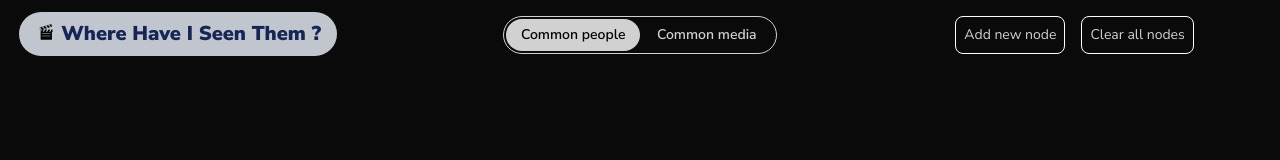
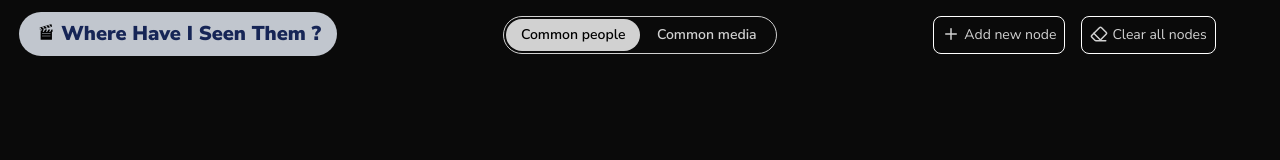
Before and after one commit to zarwaan/whist-graph, a React (Vite) app in the folder client/: page / in a window 1280 px wide. Shown: the top 160 px of the page. Built offline with nearby package versions, Linux system fonts and the light colour scheme.

Commit message:
Added more animations

```diff
--- a/client/package.json
+++ b/client/package.json
@@ -12,6 +12,7 @@
 	"dependencies": {
 		"@tailwindcss/vite": "^4.1.14",
 		"lucide-react": "^0.545.0",
+		"motion": "^12.23.24",
 		"react": "^19.1.1",
 		"react-dom": "^19.1.1",
 		"tailwindcss": "^4.1.14"
--- a/client/src/components/Node.tsx
+++ b/client/src/components/Node.tsx
@@ -1,19 +1,34 @@
 import { shapeConfig } from "@/configs/shape.config";
 import type { Node } from "@/providers/NodeProvider";
 import { Minus } from "lucide-react";
-import { useEffect, useRef, useState } from "react";
+import { useEffect } from "react";
+import { AnimatePresence, motion } from "motion/react";
+import useHover from "@/hooks/useHover";
 
 export default function Node({node, num, index, onRemove} : {node: Node, num: number, index: number, onRemove: () => void}) {
-    const ref = useRef<HTMLDivElement>(null);
-    const [isHovering, setIsHovering] = useState(false);
+    const [isHovering, ref]= useHover<HTMLDivElement>();
 
     const RemoveButton = () => {
         return (
-            <div className="w-6 aspect-square bg-red-900 aspect-square flex-center rounded-full absolute -top-3 -left-3">
-                <button className='cursor-pointer' onClick={onRemove}>
+            <motion.div className="w-6 aspect-square bg-red-900 aspect-square flex-center rounded-full
+                                    absolute -top-1 -left-1"
+                        initial={{opacity: 0}}
+                        animate={{opacity: 1}}
+                        exit={{opacity: 0}}
+                        key={`remove-${node.nodeId}`}
+            >
+                <button className='cursor-pointer' onClick={async () => {
+                    if(ref.current)
+                    {
+                        ref.current.style.scale = "0%";
+                        setTimeout(onRemove,200)
+                    }
+                    else
+                        onRemove();
+                }}>
                     <Minus size={14} strokeWidth={5.5}/>
                 </button>
-            </div>
+            </motion.div>
         )
     }
 
@@ -29,19 +44,20 @@ export default function Node({node, num, index, onRemove} : {node: Node, num: nu
     },[num])
 
     return (
-        <div className='w-[6em] absolute transition-all duration-500' ref={ref}
+        <div className='w-[6em] absolute transition-all duration-500 p-2 border-' ref={ref}
             style={{
                 left : `calc(${shapeConfig[num-1]?.[index-1]?.x || 50}% - 3em)`,
                 top : `calc(${shapeConfig[num-1]?.[index-1]?.y || 51}% - 4.5em)`,
                 opacity: 0
             }}
-        onMouseEnter={() => setIsHovering(true)}
-        onMouseLeave={() => setIsHovering(false)}
         >
             <img src={node.imagePath} alt={node.title} className='rounded-xl border- border-(--text-color) shadow-[0px_1px_15px_rgba(200,200,200,0.2)]'/>
-            {
-                isHovering && <RemoveButton />
-            }
+            <AnimatePresence mode="wait">
+                {
+                    isHovering &&
+                    <RemoveButton />
+                }
+            </AnimatePresence>
         </div>
     )
 }
--- a/client/src/components/NodeControlButton.tsx
+++ b/client/src/components/NodeControlButton.tsx
@@ -6,6 +6,9 @@ import pandp from '@/assets/images/posters/pandp.webp'
 import omshantiom from '@/assets/images/posters/omshantiom.webp'
 import thelegomovie from '@/assets/images/posters/thelegomovie.webp'
 import lailamajnu from '@/assets/images/posters/lailamajnu.webp'
+import { Eraser, Plus } from "lucide-react";
+import useHover from "@/hooks/useHover";
+import { motion } from "motion/react";
 
 const samples: NodeList<MediaNode> = [
     {
@@ -54,7 +57,8 @@ const samples: NodeList<MediaNode> = [
 
 export default function NodeControlButton({role}: {role: "add" | "clear"}) {
     const nodesCtx = useNodeContext();
-    const [num, setNum] = useState(0)
+    const [num, setNum] = useState(0);
+    const [isHovering, ref] = useHover<HTMLButtonElement>();
 
     const handleAdd = () => {
         if(nodesCtx?.nodeList.length as number >= 6)
@@ -77,16 +81,34 @@ export default function NodeControlButton({role}: {role: "add" | "clear"}) {
     }
 
     return (
-        <button className='border border-white p-2 m-1 rounded-lg cursor-pointer text-sm'
+        <motion.button className='border border-white p-2 m-1 rounded-lg cursor-pointer text-sm flex gap-1'
 			onClick={() => {
                 if(role === "add")
                     handleAdd();
                 else if(role === "clear")
                     handleClear();
-            }}>
+            }}
+            ref={ref}
+            whileTap={{y: 2}}
+        >
+            {
+                role === "add" ?
+                <div style={{
+                        transform: `${isHovering ? 'rotate(90deg)' : 'rotate(0deg)'}`
+                    }} className="transition-all duration-500 linear">
+                    <Plus size={18}/>
+                </div> :
+                role === "clear" ?
+                <div style={{
+                        animation: `${isHovering ? 'shake 0.5s linear 2' : ''}`
+                    }} className="transition-all duration-500 linear">
+                    <Eraser size={18}/>
+                </div> :
+                ""
+            }
             {
                 role === "add" ? "Add new node" : role === "clear" ? "Clear all nodes" : ""
             }
-        </button>
+        </motion.button>
     )
 }
--- /dev/null
+++ b/client/src/hooks/useHover.ts
@@ -0,0 +1,23 @@
+import { useEffect, useRef, useState } from "react";
+
+export default function useHover<T extends HTMLElement>() {
+    const ref = useRef<T | null>(null);
+    const [isHovering, setIsHovering] = useState(false)
+
+    useEffect(() => {
+        if(ref.current){
+            const setHoveringTrue = () => setIsHovering(true);
+            const setHoveringFalse = () => setIsHovering(false);
+
+            ref.current.addEventListener('mouseenter',setHoveringTrue);
+            ref.current.addEventListener('mouseleave',setHoveringFalse);
+
+            return () => {
+                ref.current?.removeEventListener('mouseenter',setHoveringTrue);
+                ref.current?.removeEventListener('mouseleave',setHoveringFalse);
+            }
+        }
+    },[ref])
+
+    return [isHovering, ref] as const
+}
--- a/client/src/index.css
+++ b/client/src/index.css
@@ -49,3 +49,18 @@
 	justify-content: center;
 	align-items: center;
 }
+
+@keyframes shake {
+	0%{
+		transform: translateX(0%);
+	}
+	25%{
+		transform: translate(-10%);
+	}
+	75%{
+		transform: translate(10%);
+	}
+	100%{
+		transform: translate(0%);
+	}
+}
```
Also changed, not shown: 1 other file (tests, documents, lock files or other folders).
